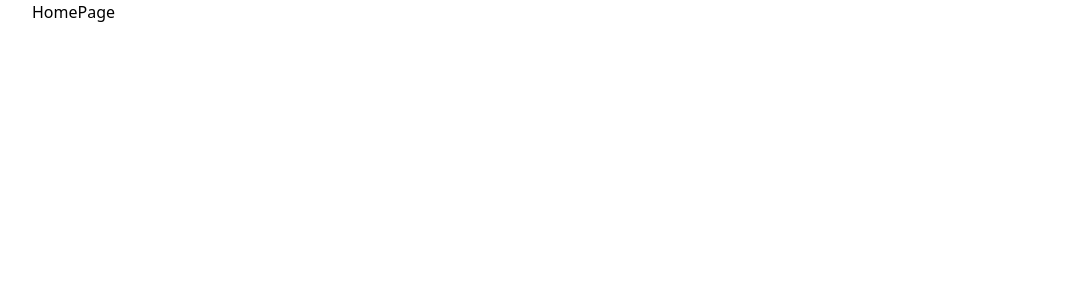
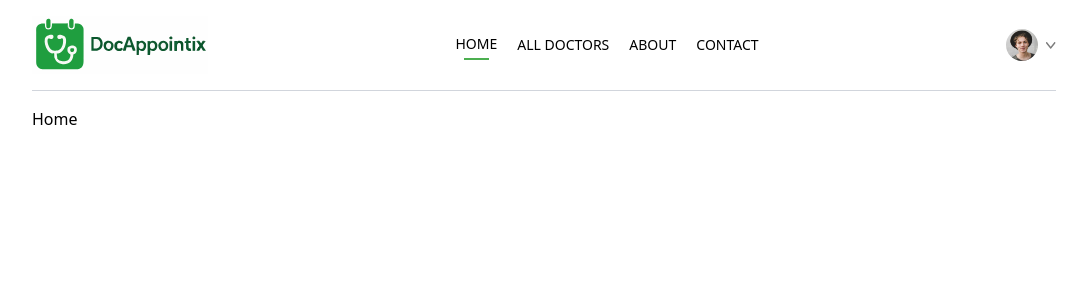
Before and after one commit to Rishabh0319/DocAppointix, a React (Vite) app in the folder frontend/: page / in a window 1280 px wide. Shown: the top 300 px of the page, without its empty margins (96-1183 px from the left). Built offline with nearby package versions, Linux system fonts and the light colour scheme.

Commit message:
[feat] (frontend): home page Navbar component is DONE

```diff
--- a/frontend/src/App.jsx
+++ b/frontend/src/App.jsx
@@ -8,10 +8,12 @@
 import MyProfilePage from "./pages/MyProfile.page";
 import MyAppointments from "./pages/MyAppointments.page"
 import Appointmentpage from './pages/Appointment.page';
+import Navbar from './components/Navbar';
 
 const App = () => {
   return (
     <div className='mx-4 sm:mx-[10%]'>
+      <Navbar />
       <Routes>
         <Route path="/" element={<HomePage />} />
         <Route path="/doctors" element={<DoctorsPage />} />
--- a/frontend/src/assets/assets_frontend/assets.js
+++ b/frontend/src/assets/assets_frontend/assets.js
@@ -36,6 +36,7 @@
 import Gynecologist from './Gynecologist.svg'
 import Neurologist from './Neurologist.svg'
 import Pediatricians from './Pediatricians.svg'
+import DA_logo from "./DA-logo.svg"
 
 
 export const assets = {
@@ -55,7 +56,8 @@
     dropdown_icon,
     upload_icon,
     stripe_logo,
-    razorpay_logo
+    razorpay_logo,
+    DA_logo
 }
 
 export const specialityData = [
--- /dev/null
+++ b/frontend/src/components/Navbar.jsx
@@ -0,0 +1,53 @@
+import React, { useState } from 'react'
+import { NavLink, useNavigate } from 'react-router-dom'
+import { assets } from '../assets/assets_frontend/assets';
+
+const Navbar = () => {
+
+    const navigation = useNavigate();
+    const [token, setToken] = useState(true);
+    const [showMenu, setShowMenu] = useState(true);
+
+    return (
+        <nav className='flex items-center justify-between text-sm py-4 mb-4 border-b border-gray-300'>
+            <img src={assets.DA_logo} className='w-44 cursor-pointer' alt="logo" />
+            <ul className='flex items-center justify-center gap-5 font-medium'>
+                <NavLink to="/">
+                    <li className='py-1'>HOME</li>
+                    <hr className='border-none outline-none h-0.5 bg-primary w-3/5 m-auto hidden' />
+                </NavLink>
+                <NavLink to="/doctors">
+                    <li className='py-1'>ALL DOCTORS</li>
+                    <hr className='border-none outline-none h-0.5 bg-primary w-3/5 m-auto hidden' />
+                </NavLink>
+                <NavLink to="/about">
+                    <li className='py-1'>ABOUT</li>
+                    <hr className='border-none outline-none h-0.5 bg-primary w-3/5 m-auto hidden' />
+                </NavLink>
+                <NavLink to="/contact">
+                    <li className='py-1'>CONTACT</li>
+                    <hr className='border-none outline-none h-0.5 bg-primary w-3/5 m-auto hidden' />
+                </NavLink>
+            </ul>
+            {
+                token
+                    ? <div className='flex items-center gap-2 cursor-pointer group relative'>
+                        <img className='w-8 rounded-full' src={assets.profile_pic} alt="profile" />
+                        <img className='w-2.5' src={assets.dropdown_icon} alt="profile" />
+                        <div className='absolute top-0 right-0 pt-14 text-base font-medium text-gray-600 z-20 hidden group-hover:block'>
+                            <div className='min-w-48 bg-stone-100 rounded flex flex-col gap-4 p-4 mt-3'>
+                                <p onClick={() => navigation("/my-profile")} className='hover:text-black cursor-pointer'>My Profile</p>
+                                <p onClick={() => navigation("/my-appointments")} className='hover:text-black cursor-pointer'>My Appointments</p>
+                                <p onClick={() => setToken(false)} className='hover:text-black cursor-pointer'>Logout</p>
+                            </div>
+                        </div>
+                    </div>
+                    : <div className='flex items-center gap-4'>
+                        <button onClick={() => navigation("/login")} className='bg-green-600 text-white px-8 py-3 rounded-full font-light hidden md:block cursor-pointer'>Create Account</button>
+                    </div>
+            }
+        </nav>
+    )
+}
+
+export default Navbar
--- a/frontend/src/index.css
+++ b/frontend/src/index.css
@@ -1 +1,9 @@
 @import "tailwindcss";
+
+@theme {
+    --color-primary: #4caf50
+}
+
+.active hr {
+    @apply block
+}
--- a/frontend/src/pages/Home.page.jsx
+++ b/frontend/src/pages/Home.page.jsx
@@ -1,8 +1,9 @@
 import React from 'react'
-
 const HomePage = () => {
   return (
-    <div>HomePage</div>
+    <div>
+      Home
+    </div>
   )
 }
 
```
Also changed, not shown: frontend/src/assets/assets_frontend/DA-logo.png (added), frontend/src/assets/assets_frontend/DA-logo.svg (added).
